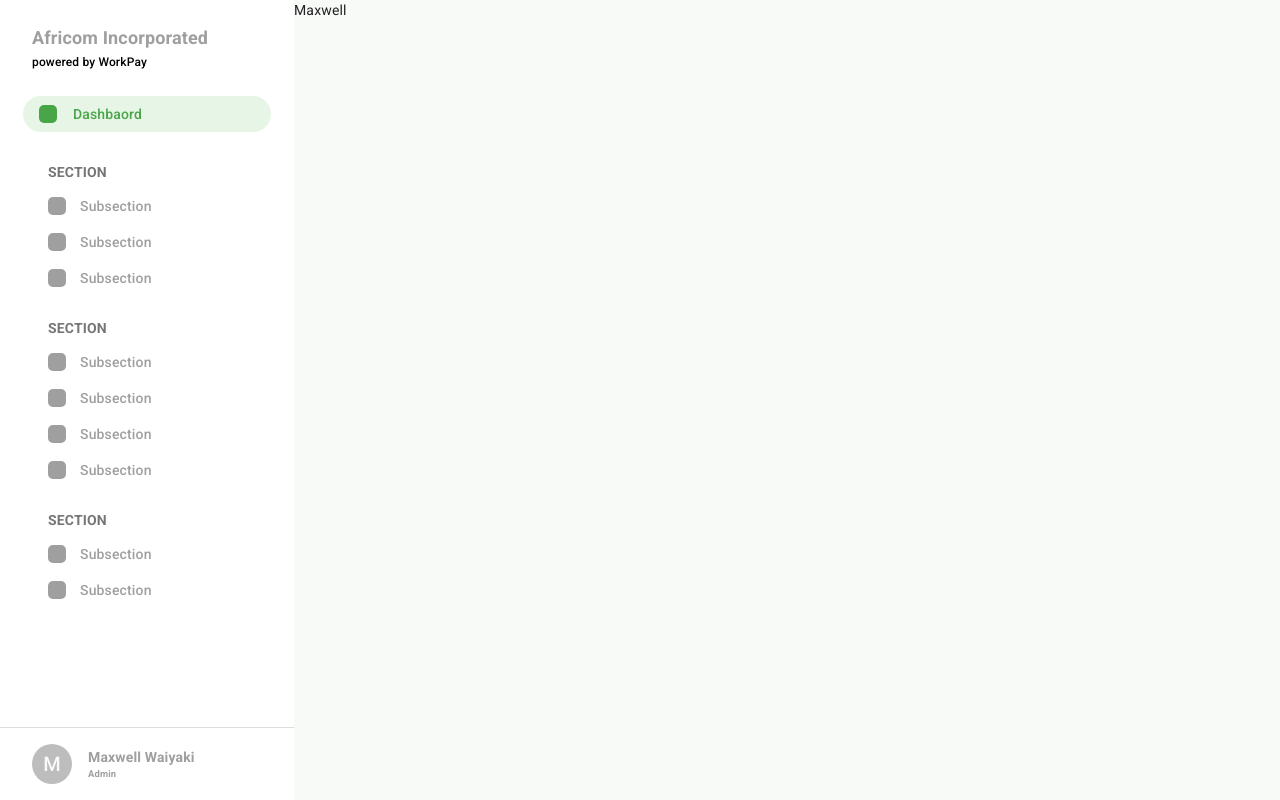
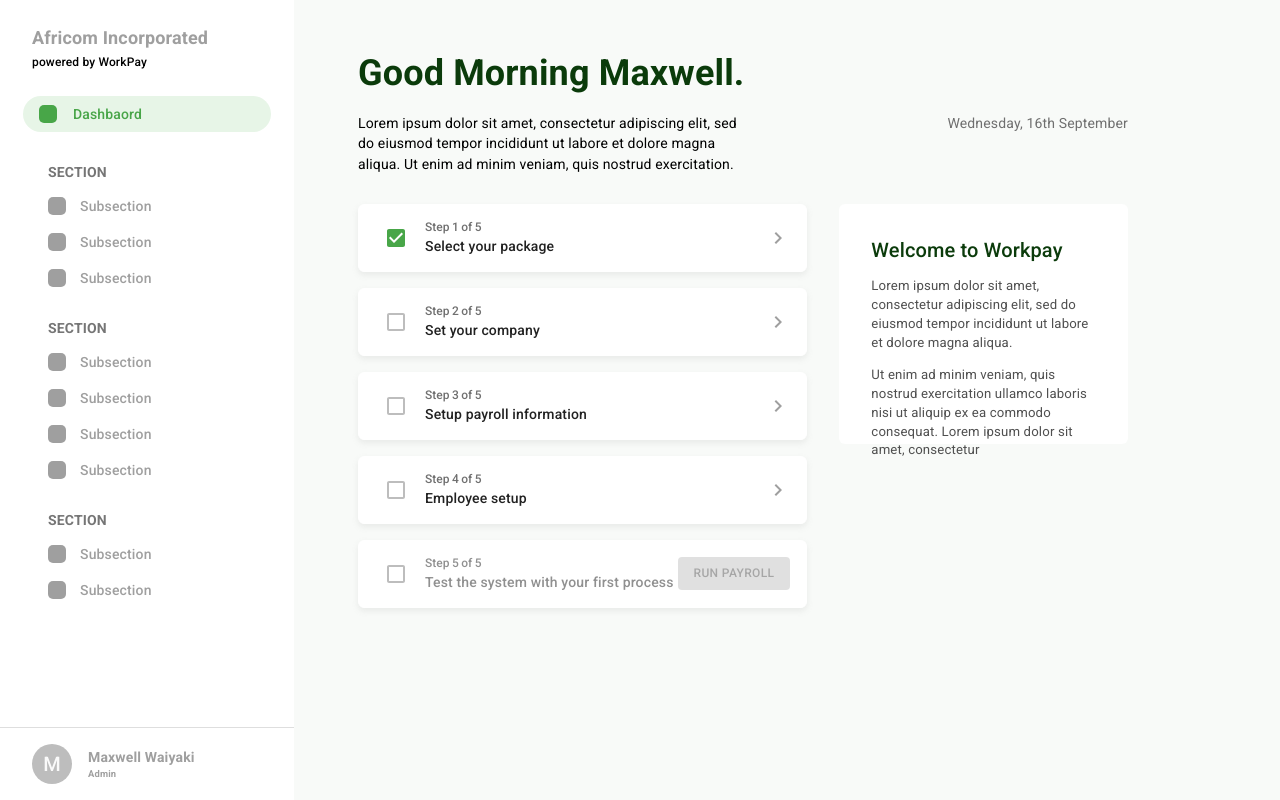
Before and after one commit to maxwaiyaki/workpay-dashbaord, a React (Create React App) app: page / in a window 1280 px wide. Built offline with nearby package versions, Linux system fonts and the light colour scheme.

Commit message:
custom moments, datetime hook, and finish landing page

```diff
--- a/src/components/List.js
+++ b/src/components/List.js
@@ -34,17 +34,10 @@ const useItemStyles = makeStyles(() => ({
 	},
 }));
 
-const useItemTextStyles = makeStyles(() => ({
-	root: {
-		fontWeight: '500',
-	},
-}));
-
 export default function List({ items }) {
 	const listSubClasses = useListStyles();
 	const listItemClasses = useItemStyles();
 	const listItemIconClasses = useIconStyles();
-	const listItemTextClasses = useItemTextStyles();
 	return (
 		<Box px={4} pb={2} fontWeight='500'>
 			<MUIList
@@ -89,5 +82,5 @@ List.defaultProps = {
 };
 
 List.propTypes = {
-	items: PropTypes.string,
+	items: PropTypes.number,
 };
--- a/src/containers/App.js
+++ b/src/containers/App.js
@@ -2,15 +2,17 @@ import React, { Suspense, lazy } from 'react';
 import { BrowserRouter as Router, Switch, Route } from 'react-router-dom';
 
 import CssBaseline from '@material-ui/core/CssBaseline';
-import { ThemeProvider } from '@material-ui/core/styles';
+import { ThemeProvider, responsiveFontSizes } from '@material-ui/core/styles';
 
-import theme from 'utils/theme';
+import { theme as customTheme } from 'utils/theme';
 
 import './App.css';
 
 const Sidebar = lazy(() =>
 	import(/* webpackChunkName: "Sidebar" */ 'containers/Sidebar'),
 );
+
+const theme = responsiveFontSizes(customTheme);
 
 function App() {
 	return (
--- /dev/null
+++ b/src/containers/LandingPage.js
@@ -0,0 +1,187 @@
+import React from 'react';
+
+import Container from '@material-ui/core/Container';
+import Checkbox from '@material-ui/core/Checkbox';
+import Box from '@material-ui/core/Box';
+import { withStyles } from '@material-ui/core/styles';
+import Button from '@material-ui/core/Button';
+
+import { theme } from 'utils/theme';
+import { useDateTime } from 'utils/hooks';
+import { getDate, getDay, getMonth } from 'utils/moments';
+import ChevronRight from 'assets/icons/ChevronRight';
+
+const data = {
+	name: 'Maxwell',
+	subHeading:
+		'Lorem ipsum dolor sit amet, consectetur adipiscing elit, sed do eiusmod tempor incididunt ut labore et dolore magna aliqua. Ut enim ad minim veniam, quis nostrud exercitation.',
+	steps: [
+		{
+			id: 'selectPackage',
+			step: 'Select your package',
+			isComplete: true,
+		},
+		{
+			id: 'setCompany',
+			step: 'Set your company',
+			isComplete: false,
+		},
+		{
+			id: 'setPayRoll',
+			step: 'Setup payroll information',
+			isComplete: false,
+		},
+		{
+			id: 'setupEmployee',
+			step: 'Employee setup',
+			isComplete: false,
+		},
+		{
+			id: 'testSystem',
+			step: 'Test the system with your first process',
+			isComplete: false,
+			isLastStep: true,
+			isActive: false,
+		},
+	],
+
+	welcomeText: [
+		'Lorem ipsum dolor sit amet, consectetur adipiscing elit, sed do eiusmod tempor incididunt ut labore et dolore magna aliqua.',
+		'Ut enim ad minim veniam, quis nostrud exercitation ullamco laboris nisi ut aliquip ex ea commodo consequat. Lorem ipsum dolor sit amet, consectetur',
+	],
+};
+
+const day = getDay(new Date());
+const date = getDate(new Date());
+const month = getMonth(new Date());
+
+const GreenCheckbox = withStyles({
+	root: {
+		color: theme.palette.gray[400],
+		'&$checked': {
+			color: theme.palette.green[500],
+		},
+		'&:hover': {
+			background: 'transparent',
+		},
+		// height: '48px',
+		// width: '48px',
+	},
+	checked: {},
+})((props) => <Checkbox disableRipple disabled color='default' {...props} />);
+
+const RunPayroll = withStyles({
+	root: {
+		fontSize: '12px',
+		marginLeft: 'auto',
+	},
+})(Button);
+
+export default function LandingPage() {
+	const dateTime = useDateTime();
+	return (
+		<Container>
+			<Box component='section' paddingTop={6} pl={5} pr={16}>
+				<Box
+					component='header'
+					fontSize='36px'
+					fontWeight='bold'
+					color='green.900'
+				>{`${dateTime} ${data.name}.`}</Box>
+				<Box display='flex' justifyContent='space-between'>
+					<Box component='p' maxWidth='50%' color='common.black'>
+						{data.subHeading}
+					</Box>
+					<Box
+						component='p'
+						color='gray.800'
+						fontSize='fontSize'
+					>{`${day}, ${date} ${month}`}</Box>
+				</Box>
+				<Box display='flex' justifyContent='space-between' marginTop={2}>
+					<Box component='ul' flex='2'>
+						{data.steps.map((item, i) => (
+							<Box
+								key={item.id}
+								padding='12px 16px'
+								component='li'
+								border={1}
+								display='flex'
+								alignItems='center'
+								borderColor='common.white'
+								borderRadius='6px'
+								marginBottom={2}
+								bgcolor='background.paper'
+								boxShadow='0px 3px 6px #9D9D9D29'
+								style={{
+									cursor: `${item.isActive === false ? 'default' : 'pointer'}`,
+								}}
+							>
+								<GreenCheckbox
+									value='checkedA'
+									name='Checked A'
+									checked={item.isComplete}
+								/>
+								<Box fontWeight='fontWeightMedium' paddingLeft={1}>
+									<Box
+										fontSize='12px'
+										color={item.isActive === false ? 'gray.500' : 'gray.700'}
+										letterSpacing='0'
+										style={{ wordSpacing: '-0.5px' }}
+									>{`Step ${i + 1} of ${data.steps.length}`}</Box>
+									<Box
+										color={item.isActive === false ? 'gray.500' : 'green.700'}
+									>
+										{item.step}
+									</Box>
+								</Box>
+								{item.isLastStep ? (
+									<RunPayroll
+										disableElevation
+										disabled={item.isActive === false}
+										variant='contained'
+									>
+										Run Payroll
+									</RunPayroll>
+								) : (
+									<ChevronRight
+										color='gray.400'
+										style={{ marginLeft: 'auto' }}
+									/>
+								)}
+							</Box>
+						))}
+					</Box>
+					<Box
+						flex='1'
+						bgcolor='background.paper'
+						marginLeft={4}
+						padding={4}
+						height={240}
+						borderRadius='6px'
+						background='#FFFFFF 0% 0% no-repeat padding-box'
+					>
+						<Box
+							fontWeight='fontWeightMedium'
+							color='green.900'
+							fontSize='20px'
+						>
+							Welcome to Workpay
+						</Box>
+						{data.welcomeText.map((item, i) => (
+							<Box
+								component='p'
+								fontSize='13.2px'
+								// fontWeight='fontWeightMedium'
+								color='gray.900'
+								key={i}
+							>
+								{item}
+							</Box>
+						))}
+					</Box>
+				</Box>
+			</Box>
+		</Container>
+	);
+}
--- a/src/containers/Sidebar/index.js
+++ b/src/containers/Sidebar/index.js
@@ -5,6 +5,7 @@ import Box from '@material-ui/core/Box';
 import Avatar from '@material-ui/core/Avatar';
 
 import List from 'components/List';
+import Routes from 'containers/Routes';
 
 const data = {
 	name: 'Africom Incorporated',
@@ -28,7 +29,7 @@ export default function Sidebar() {
 				minWidth={294}
 				display='flex'
 				flexDirection='column'
-				bgcolor='white'
+				bgcolor='background.paper'
 				position='fixed'
 				component='aside'
 				overflow='hidden auto'
@@ -42,7 +43,7 @@ export default function Sidebar() {
 						m='0'
 						component='h4'
 						fontSize={12}
-						color='black'
+						color='common.black'
 						fontWeight='fontWeightMedium'
 					>
 						powered by WorkPay
@@ -100,7 +101,7 @@ export default function Sidebar() {
 				</Box>
 			</Box>
 			<Box component='main' flex='auto' marginLeft='294px' bgcolor='gray.50'>
-				Maxwell
+				<Routes />
 			</Box>
 		</Box>
 	);
--- /dev/null
+++ b/src/utils/hooks/index.js
@@ -0,0 +1,12 @@
+export function useDateTime() {
+	const today = new Date();
+	const curHr = today.getHours();
+
+	if (curHr < 12) {
+		return 'Good Morning';
+	}
+	if (curHr < 18) {
+		return 'Good Afternoon';
+	}
+	return 'Good Evening';
+}
--- /dev/null
+++ b/src/utils/moments.js
@@ -0,0 +1,53 @@
+const days = {
+	Sun: 'Sunday',
+	Mon: 'Monday',
+	Tue: 'Tuesday',
+	Wed: 'Wednesday',
+	Thu: 'Thursday',
+	Fri: 'Friday',
+	Sat: 'Saturday',
+};
+
+function getOrdinalNum(n) {
+	return (
+		n +
+		(n > 0
+			? ['th', 'st', 'nd', 'rd'][(n > 3 && n < 21) || n % 10 > 3 ? 0 : n % 10]
+			: '')
+	);
+}
+
+export function getMonth(dateString, month = 'long') {
+	let value = '';
+	try {
+		const monthName = new Intl.DateTimeFormat('en-US', { month }).format;
+		const date = new Date(dateString);
+		value = monthName(date);
+	} catch (error) {
+		// console.error(`getMonth`, error);
+	}
+	return value;
+}
+
+export function getDate(dateString) {
+	let value = '';
+	try {
+		const date = new Date(dateString);
+		value = `0${date.getDate()}`.slice(-2);
+	} catch (error) {
+		// console.error(`getDate`, error);
+	}
+	return getOrdinalNum(value);
+}
+
+export function getDay(dateString) {
+	let value = '';
+	try {
+		const date = new Date(dateString);
+		const dayName = date.toString().split(' ')[0];
+		value = days[dayName];
+	} catch (error) {
+		// console.error(`getDay`, error);
+	}
+	return value;
+}
--- a/src/utils/theme.js
+++ b/src/utils/theme.js
@@ -10,6 +10,11 @@ export const theme = createMuiTheme({
 				a: {
 					textDecoration: 'none',
 					cursor: 'pointer',
+				},
+				ul: {
+					margin: '0px',
+					listStyle: 'none',
+					padding: '0px',
 				},
 			},
 		},
```
